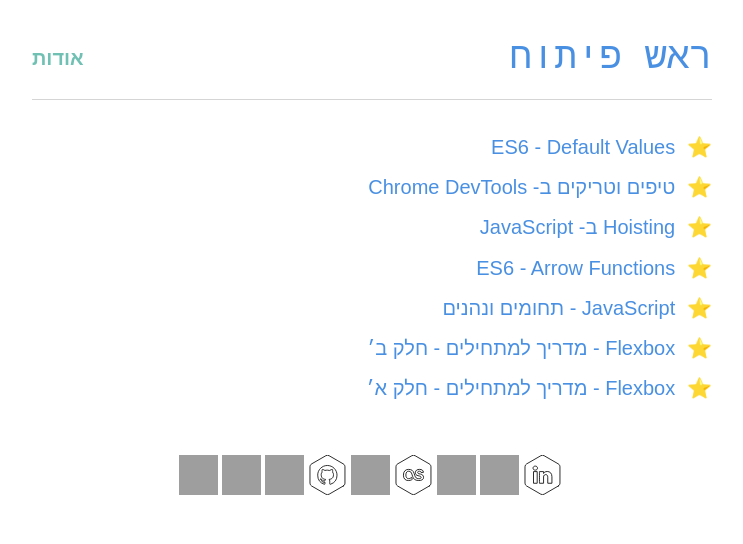
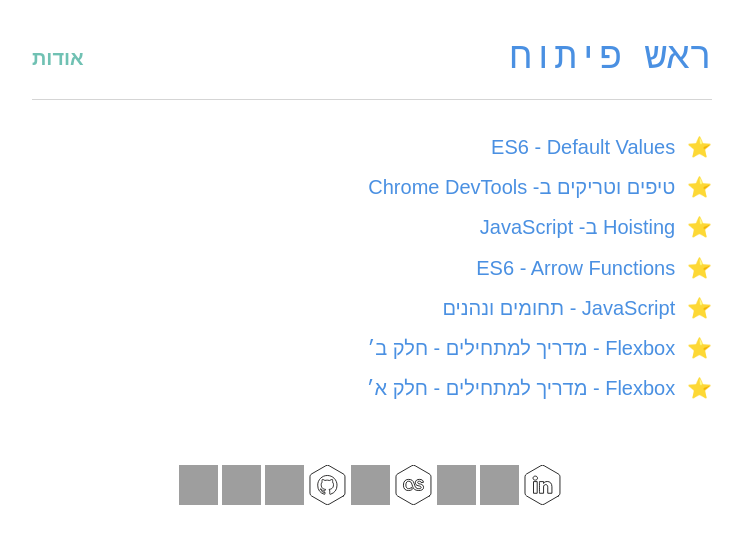
Before and after one commit to guytepper/devhead.co.il, a Jekyll site: the page built from index.html, in a window 1280 px wide. Shown: the top 544 px of the page, without its empty margins (381-1124 px from the left). Built offline with Jekyll 4.4.1, drawn with Linux system fonts in a browser that asks for light colours; some web fonts are replaced; grey boxes are pictures that could not be loaded.

Commit message:
Added footer spacing

```diff
--- a/css/style.css
+++ b/css/style.css
@@ -98,7 +98,8 @@ a {
 .footer {
   display: flex;
   justify-content: center;
-  margin-top: 50px;
+  margin-top: 30px;
+  padding-top: 30px;
 }
 
 .social-icons {
```
